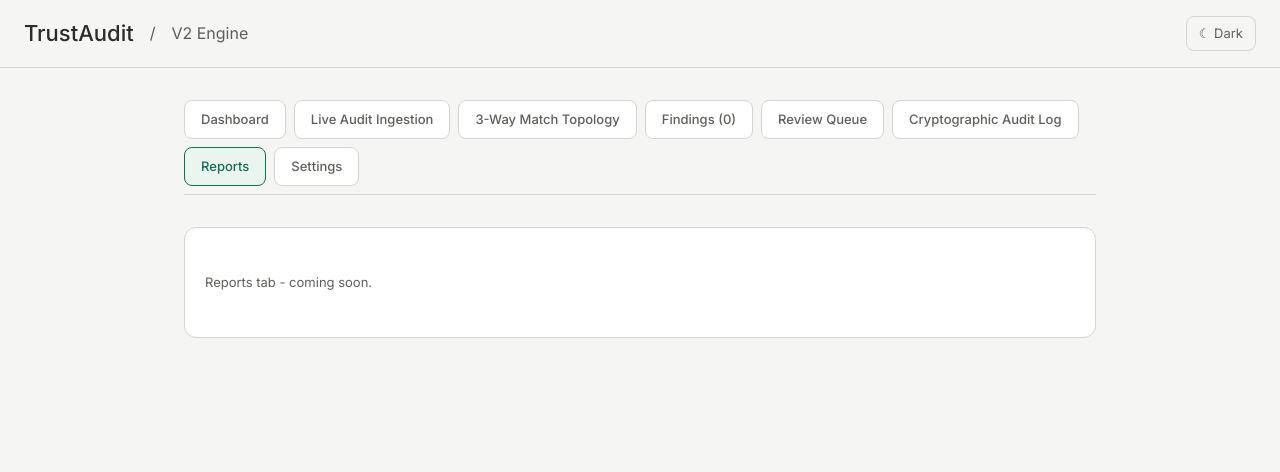
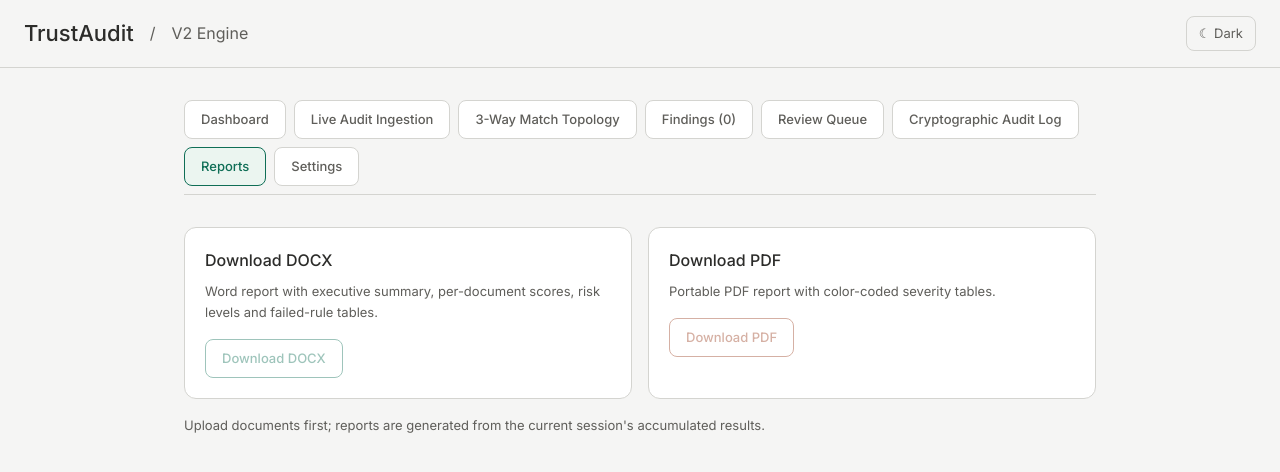
Before and after one commit to Adarsh041-arch/TrustAudit, a React (Vite) app in the folder audit-frontend/: page / in a window 1280 px wide. Both pictures are taken after a click on the button "Reports". Shown: the top 472 px of the page. Built offline with nearby package versions, Linux system fonts and the light colour scheme.

Commit message:
feat(frontend): reports download and settings with eval grid

```diff
--- a/audit-frontend/src/App.tsx
+++ b/audit-frontend/src/App.tsx
@@ -15,6 +15,8 @@
 import { DocumentCard } from './components/DocumentCard'
 import { StatusBadge } from './components/StatusBadge'
 import { ProcessingAnimation } from './components/ProcessingAnimation'
+import { ReportSection } from './sections/ReportSection'
+import { SettingsSection } from './sections/SettingsSection'
 
 type TabType = 'dashboard' | 'upload' | 'threeway' | 'findings' | 'review' | 'audit_log' | 'reports' | 'settings'
 
@@ -29,6 +31,12 @@
   const [allFindings, setAllFindings] = useState<any[]>([])
   const [allReportDocs, setAllReportDocs] = useState<DocumentAuditResult[]>([])
   const [selectedDocId, setSelectedDocId] = useState<string | null>(null)
+  const [threshold, setThreshold] = useState<number>(() => Number(localStorage.getItem('confidence_threshold') ?? 75))
+
+  const handleThresholdChange = (t: number) => {
+    setThreshold(t)
+    localStorage.setItem('confidence_threshold', String(t))
+  }
 
   async function handleUpload() {
     if (!files || files.length === 0) return
@@ -347,18 +355,10 @@
         {activeTab === 'audit_log' && <AuditLogViewer />}
 
         {/* Tab 6: Reports */}
-        {activeTab === 'reports' && (
-          <FlatCard>
-            <p className="text-[13px] text-muted py-6">Reports tab - coming soon.</p>
-          </FlatCard>
-        )}
+        {activeTab === 'reports' && <ReportSection documents={allReportDocs} findings={allFindings} />}
 
         {/* Tab 7: Settings */}
-        {activeTab === 'settings' && (
-          <FlatCard>
-            <p className="text-[13px] text-muted py-6">Settings tab - coming soon.</p>
-          </FlatCard>
-        )}
+        {activeTab === 'settings' && <SettingsSection threshold={threshold} onThresholdChange={handleThresholdChange} />}
       </main>
     </div>
   )
--- a/audit-frontend/src/sections/ReportSection.tsx
+++ b/audit-frontend/src/sections/ReportSection.tsx
@@ -1,47 +1,69 @@
-import type { FinalAuditReport, PredictionInterval } from '../types/audit'
+import { useState } from 'react'
+import { downloadReportV2 } from '../api/api_v2'
+import type { DocumentAuditResult } from '../types/audit'
 import { FlatCard } from '../components/FlatCard'
-import { ScoreDisplay } from '../components/ScoreDisplay'
-import { StatusBadge } from '../components/StatusBadge'
 
 interface ReportSectionProps {
-  report: FinalAuditReport
-  interval: PredictionInterval
+  documents: DocumentAuditResult[]
+  findings: any[]
 }
 
-export function ReportSection({ report, interval }: ReportSectionProps) {
-  const resultLabel =
-    report.overall_result === 'PASS'
-      ? 'Passed'
-      : report.overall_result === 'REVIEW REQUIRED'
-        ? 'Review required'
-        : 'Failed'
+export function ReportSection({ documents, findings }: ReportSectionProps) {
+  const [busy, setBusy] = useState<'docx' | 'pdf' | null>(null)
+  const [error, setError] = useState<string | null>(null)
+
+  async function handleDownload(format: 'docx' | 'pdf') {
+    try {
+      setBusy(format)
+      const blob = await downloadReportV2(format, documents, findings)
+      const url = URL.createObjectURL(blob)
+      const a = document.createElement('a')
+      a.href = url
+      a.download = `TrustAudit_Report.${format}`
+      a.click()
+      URL.revokeObjectURL(url)
+      setError(null)
+    } catch (e: any) {
+      setError(String(e?.message ?? e))
+    } finally {
+      setBusy(null)
+    }
+  }
 
   return (
-    <FlatCard>
-      <div className="flex items-start justify-between mb-4">
-        <div>
-          <h2 className="text-[18px] font-medium text-ink">Audit Summary</h2>
-          <p className="text-[13px] text-muted mt-0.5">{report.audit_title}</p>
-        </div>
-        <StatusBadge passed={report.overall_result === 'PASS'} label={resultLabel} />
-      </div>
-
-      <div className="flex items-center gap-6 mb-4">
-        <ScoreDisplay score={report.overall_score} interval={interval} size="large" />
-        <div className="text-[13px] text-muted space-y-0.5">
-          <p>
-            {report.documents_processed} document
-            {report.documents_processed !== 1 ? 's' : ''} processed
-          </p>
-          <p>
-            {report.documents_passed} passed, {report.documents_failed} failed
-          </p>
-        </div>
-      </div>
-
-      <div className="border-t-[0.5px] border-border pt-3">
-        <p className="text-body text-ink leading-relaxed">{report.summary}</p>
-      </div>
-    </FlatCard>
+    <div className="grid grid-cols-1 md:grid-cols-2 gap-4">
+      <FlatCard>
+        <h3 className="text-[16px] font-medium text-ink mb-2">Download DOCX</h3>
+        <p className="text-[13px] text-muted mb-4">
+          Word report with executive summary, per-document scores, risk levels and failed-rule tables.
+        </p>
+        <button
+          onClick={() => handleDownload('docx')}
+          disabled={busy !== null || documents.length === 0}
+          className="px-4 py-2 rounded-lg text-[13px] font-medium border-[0.5px] border-teal-600 text-teal-600 bg-transparent hover:bg-teal-50 disabled:opacity-40 disabled:pointer-events-none transition-colors cursor-pointer"
+        >
+          {busy === 'docx' ? 'Generating\u2026' : 'Download DOCX'}
+        </button>
+      </FlatCard>
+      <FlatCard>
+        <h3 className="text-[16px] font-medium text-ink mb-2">Download PDF</h3>
+        <p className="text-[13px] text-muted mb-4">
+          Portable PDF report with color-coded severity tables.
+        </p>
+        <button
+          onClick={() => handleDownload('pdf')}
+          disabled={busy !== null || documents.length === 0}
+          className="px-4 py-2 rounded-lg text-[13px] font-medium border-[0.5px] border-coral-600 text-coral-600 bg-transparent hover:bg-coral-50 disabled:opacity-40 disabled:pointer-events-none transition-colors cursor-pointer"
+        >
+          {busy === 'pdf' ? 'Generating\u2026' : 'Download PDF'}
+        </button>
+      </FlatCard>
+      {error && <p className="text-[13px] text-coral-600 md:col-span-2">{error}</p>}
+      {documents.length === 0 && (
+        <p className="text-[13px] text-muted md:col-span-2">
+          Upload documents first; reports are generated from the current session's accumulated results.
+        </p>
+      )}
+    </div>
   )
 }
--- /dev/null
+++ b/audit-frontend/src/sections/SettingsSection.tsx
@@ -0,0 +1,76 @@
+import { useEffect, useState } from 'react'
+import { fetchEvalV2 } from '../api/api_v2'
+import type { EvalResponse } from '../api/api_v2'
+import { FlatCard } from '../components/FlatCard'
+
+interface SettingsSectionProps {
+  threshold: number
+  onThresholdChange: (t: number) => void
+}
+
+const METRIC_LABELS: [keyof NonNullable<EvalResponse['metrics']>, string][] = [
+  ['accuracy', 'Accuracy'],
+  ['precision', 'Precision'],
+  ['recall', 'Recall'],
+  ['f1_score', 'F1 Score'],
+  ['false_positive_rate', 'False Positive Rate'],
+  ['false_negative_rate', 'False Negative Rate'],
+  ['average_latency_seconds', 'Avg Latency (s)'],
+  ['average_confidence_score', 'Avg Confidence'],
+]
+
+export function SettingsSection({ threshold, onThresholdChange }: SettingsSectionProps) {
+  const [evalData, setEvalData] = useState<EvalResponse | null>(null)
+
+  useEffect(() => {
+    fetchEvalV2()
+      .then(setEvalData)
+      .catch(() => setEvalData(null))
+  }, [])
+
+  return (
+    <div className="space-y-4">
+      <FlatCard>
+        <h3 className="text-[16px] font-medium text-ink mb-2">Confidence Threshold</h3>
+        <p className="text-[13px] text-muted mb-4">
+          Documents scoring below this threshold show the "Human review recommended" badge in the inspector.
+        </p>
+        <div className="flex items-center gap-4">
+          <input
+            type="range"
+            min={50}
+            max={95}
+            step={1}
+            value={threshold}
+            onChange={(e) => onThresholdChange(Number(e.target.value))}
+            className="flex-1 accent-teal-600"
+          />
+          <span className="text-[18px] font-medium text-teal-600 w-12 text-right">{threshold}%</span>
+        </div>
+      </FlatCard>
+
+      <FlatCard>
+        <h3 className="text-[16px] font-medium text-ink mb-4">Evaluation Framework (golden-set baselines)</h3>
+        {!evalData?.metrics ? (
+          <p className="text-[13px] text-muted py-4">
+            No baseline data available. Run the golden-set harness (evaluation/measure_v2.py) to populate.
+          </p>
+        ) : (
+          <div className="grid grid-cols-2 md:grid-cols-4 gap-3">
+            {METRIC_LABELS.map(([key, label]) => {
+              const v = evalData.metrics![key]
+              return (
+                <div key={key} className="p-3 rounded-lg bg-surface-1 border-[0.5px] border-border">
+                  <div className="text-[11px] text-muted uppercase font-medium">{label}</div>
+                  <div className="text-[18px] font-medium text-ink mt-1">
+                    {v === null ? '\u2014' : key.startsWith('average_') ? String(v) : `${(v * 100).toFixed(1)}%`}
+                  </div>
+                </div>
+              )
+            })}
+          </div>
+        )}
+      </FlatCard>
+    </div>
+  )
+}
```
